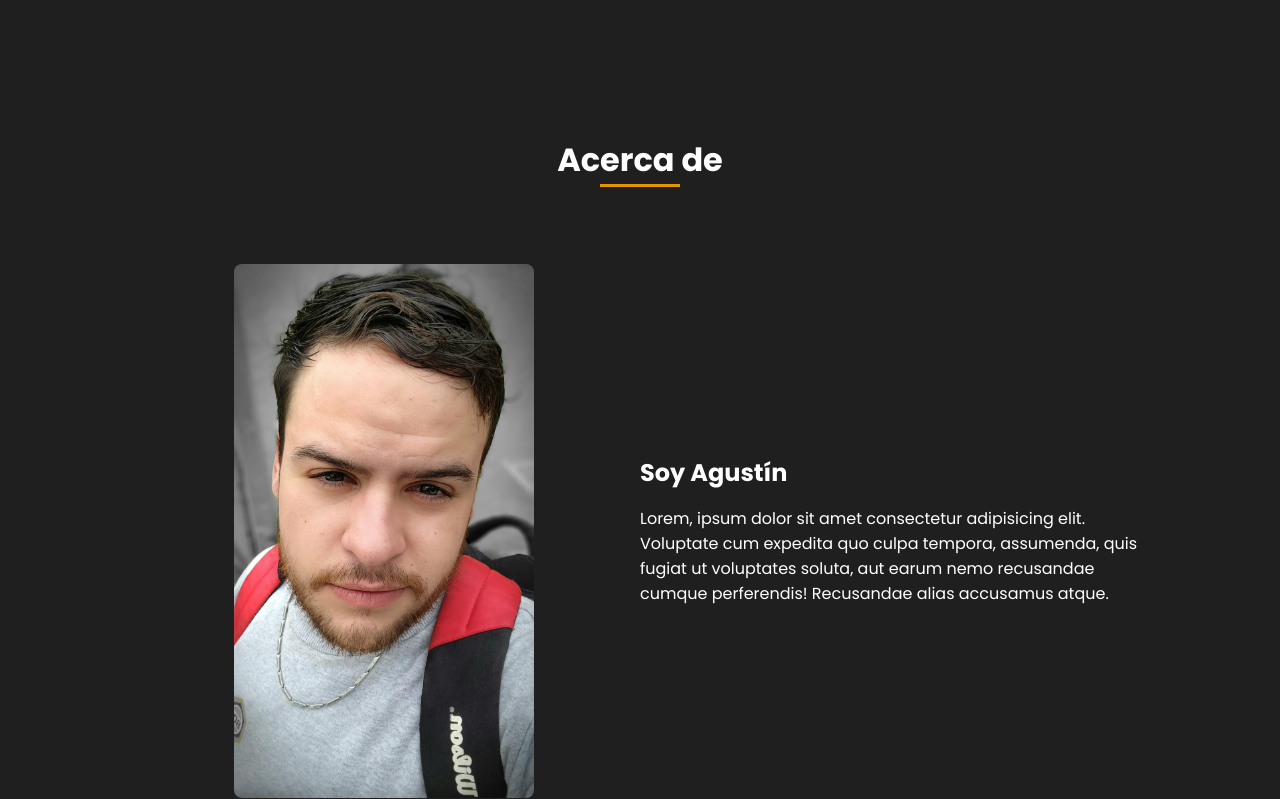
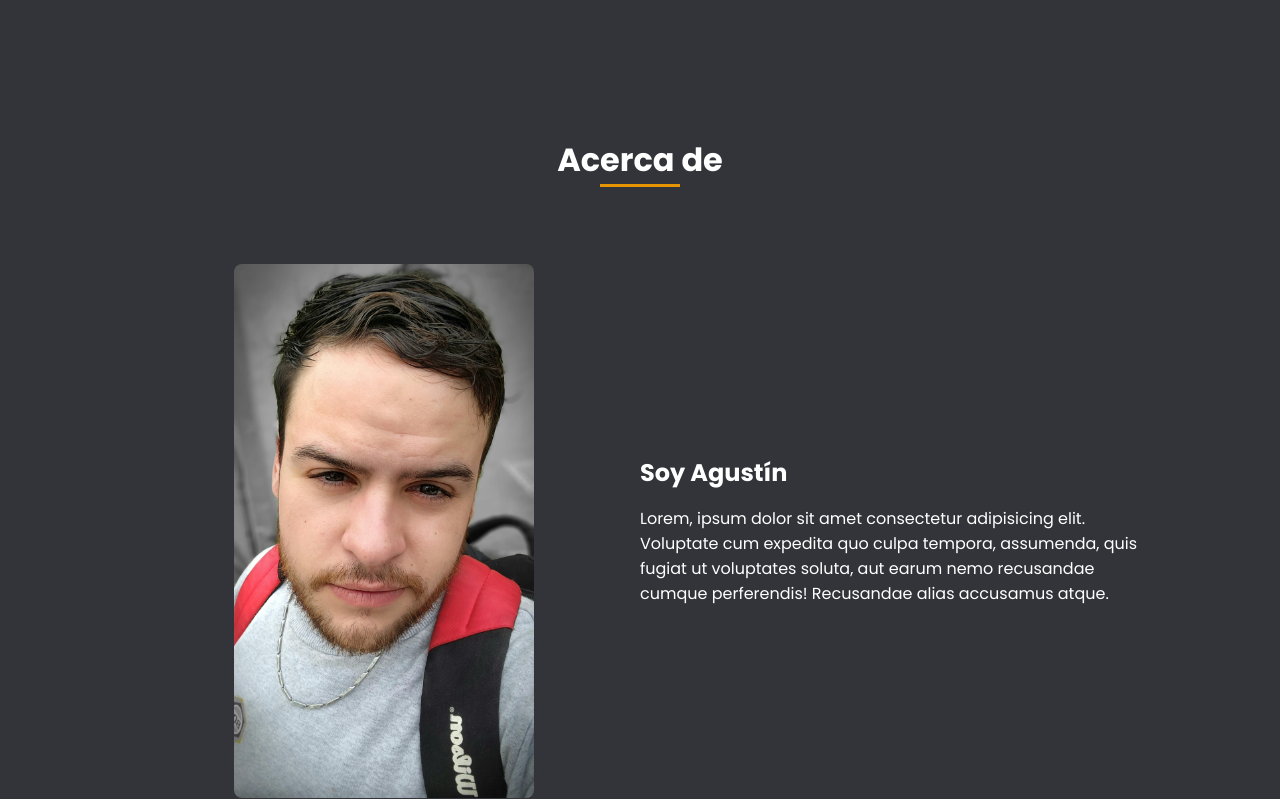
Before and after one commit to Haedo-Agustin/pagina-web-Portfolio, a plain HTML site: page index.html in a window 1280 px wide. Shown: the part 635-1434 px from the top of the page. Drawn offline with nearby package versions, Linux system fonts and the light colour scheme.

Commit message:
Update style.css

```diff
--- a/assets/css/style.css
+++ b/assets/css/style.css
@@ -6,14 +6,14 @@
     --font-semi: 600;
 
     /* Colores */
-    /*purpura 260 - rojo 355 - azul 224 - rosado 340*/
+    /*purpura 260 - rojo 355 - azul 224 - rosado 340 - naranja 39*/
     /* HSL color mode */
     --hue-color: 39;
     --first-color: hsl(var(--hue-color), 99%, 45%);
     --second-color: hsl(var(--hue-color), 89%, 12%);
     --third-color: hsl(0, 0%, 100%);
-    --fourth-color: hsl(240, 7%, 22%);
-    --fifth-color: hsl(0, 0%, 12%);
+    --fourth-color: hsl(225, 6%, 13%);
+    --fifth-color: hsl(223, 7%, 21%);
 
     /* Fuente y tipografia */
     --body-font: 'Poppins', sans-serif;
```
